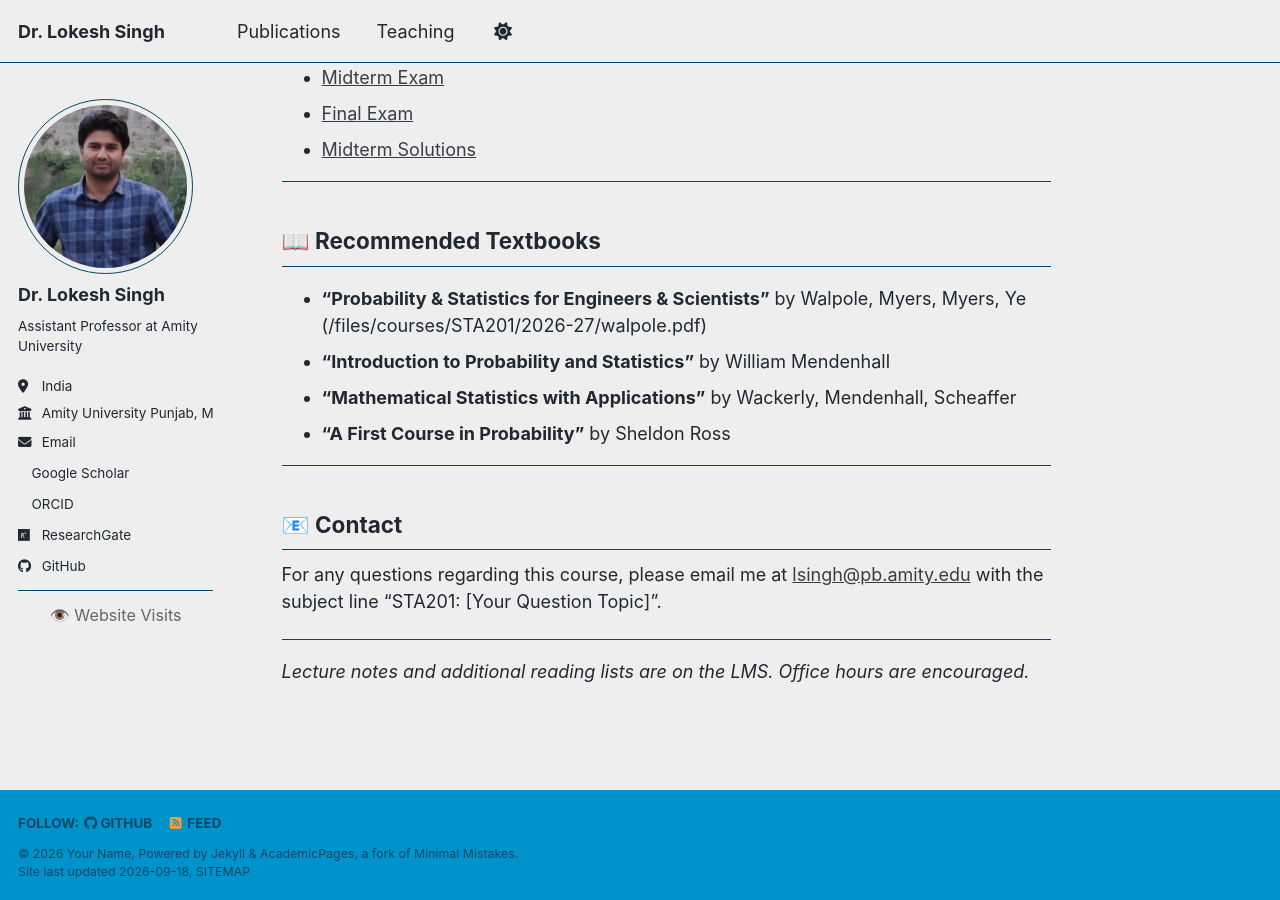
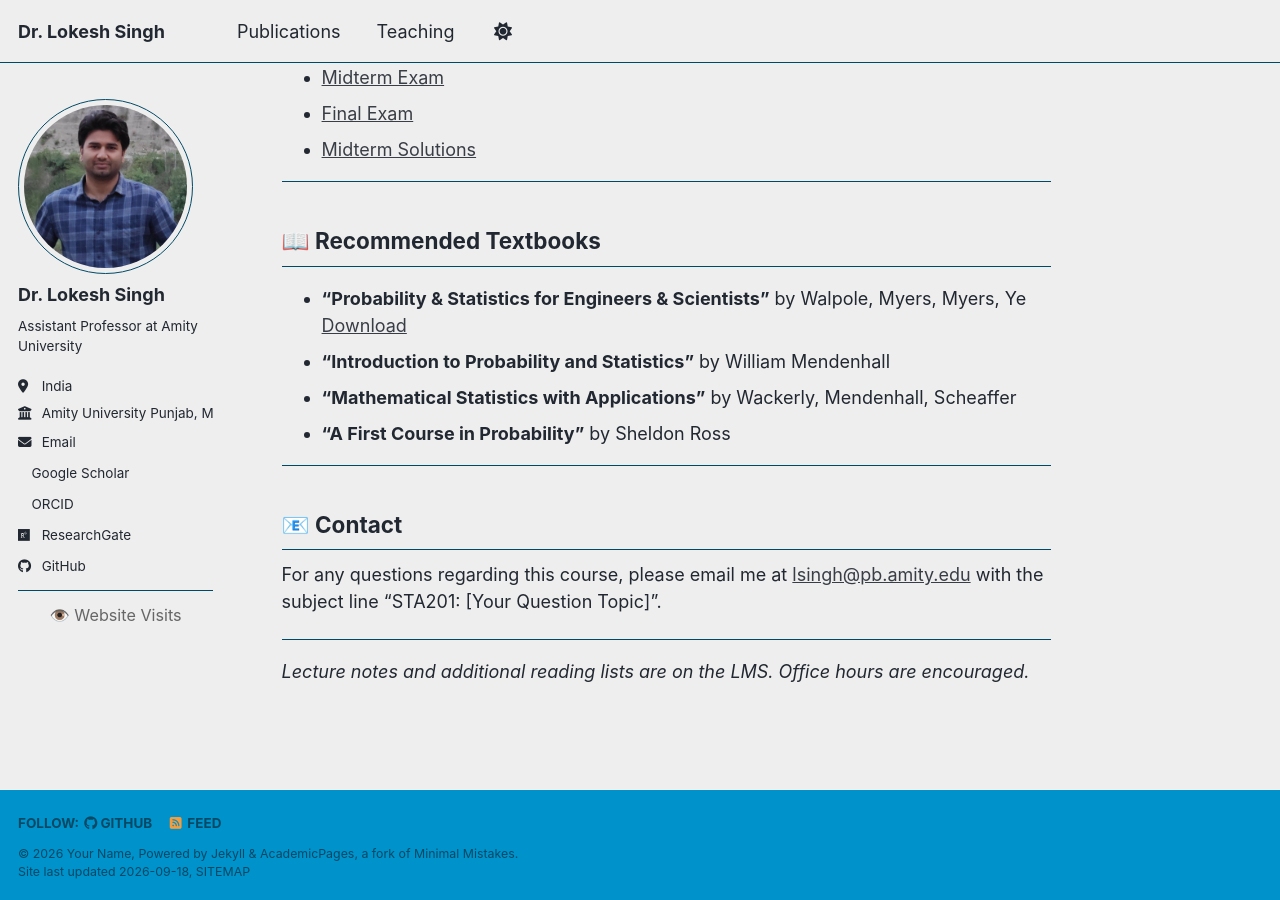
Before and after one commit to lokeshmath/lokeshmath.github.io, a Jekyll site: the page built from _pages/courses/STA201.md, in a window 1280 px wide and 900 px high, scrolled down 3315 px. Built offline with Jekyll 4.4.1, drawn with Linux system fonts in a browser that asks for light colours; comment, search, counter and statistics services are not loaded; a style sheet for code colours, icons or effects is not loaded.

Commit message:
Update STA201.md

```diff
--- a/_pages/courses/STA201.md
+++ b/_pages/courses/STA201.md
@@ -117,7 +117,7 @@ A comprehensive introduction to the theory of probability and statistics, coveri
 ---
 
 ## 📖 Recommended Textbooks
-- **"Probability & Statistics for Engineers & Scientists"** by Walpole, Myers, Myers, Ye (/files/courses/STA201/2026-27/walpole.pdf)
+- **"Probability & Statistics for Engineers & Scientists"** by Walpole, Myers, Myers, Ye [Download](/files/courses/STA201/2026-27/walpole.pdf)
 - **"Introduction to Probability and Statistics"** by William Mendenhall
 - **"Mathematical Statistics with Applications"** by Wackerly, Mendenhall, Scheaffer
 - **"A First Course in Probability"** by Sheldon Ross
```
